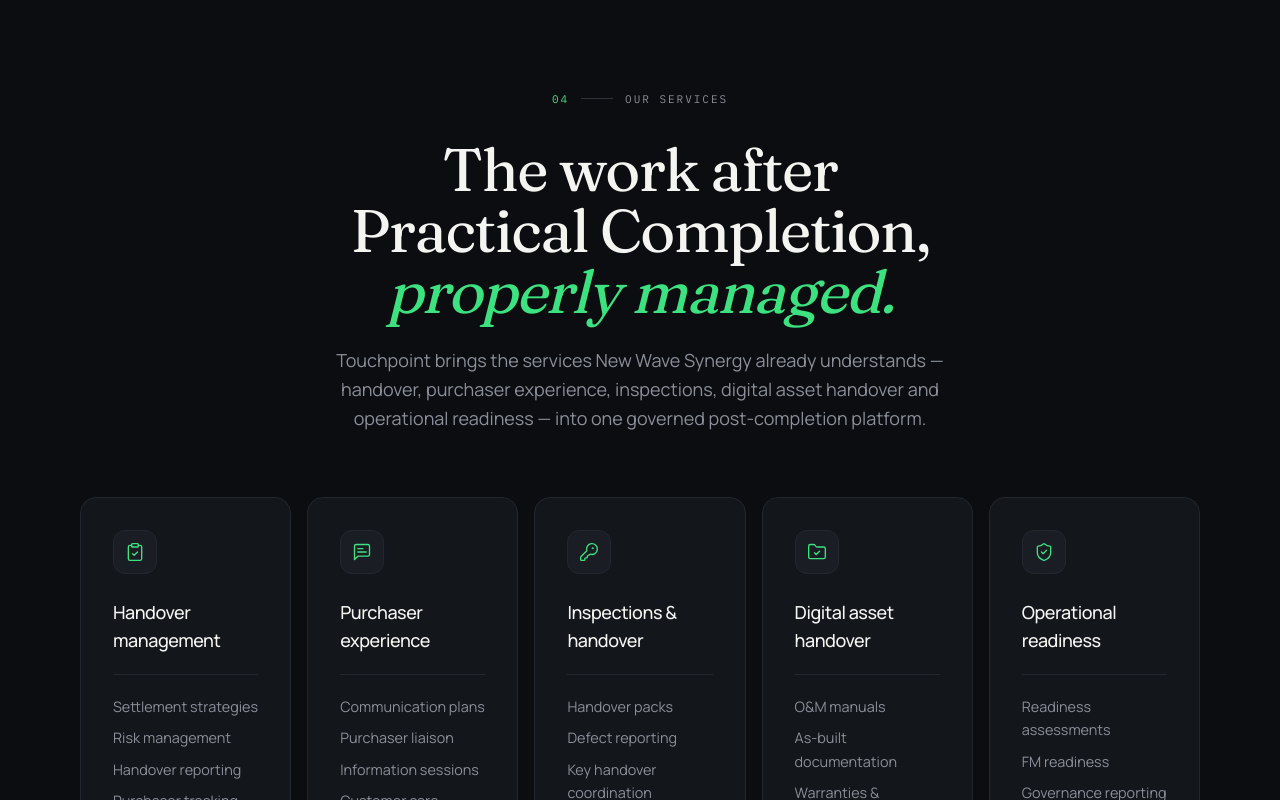
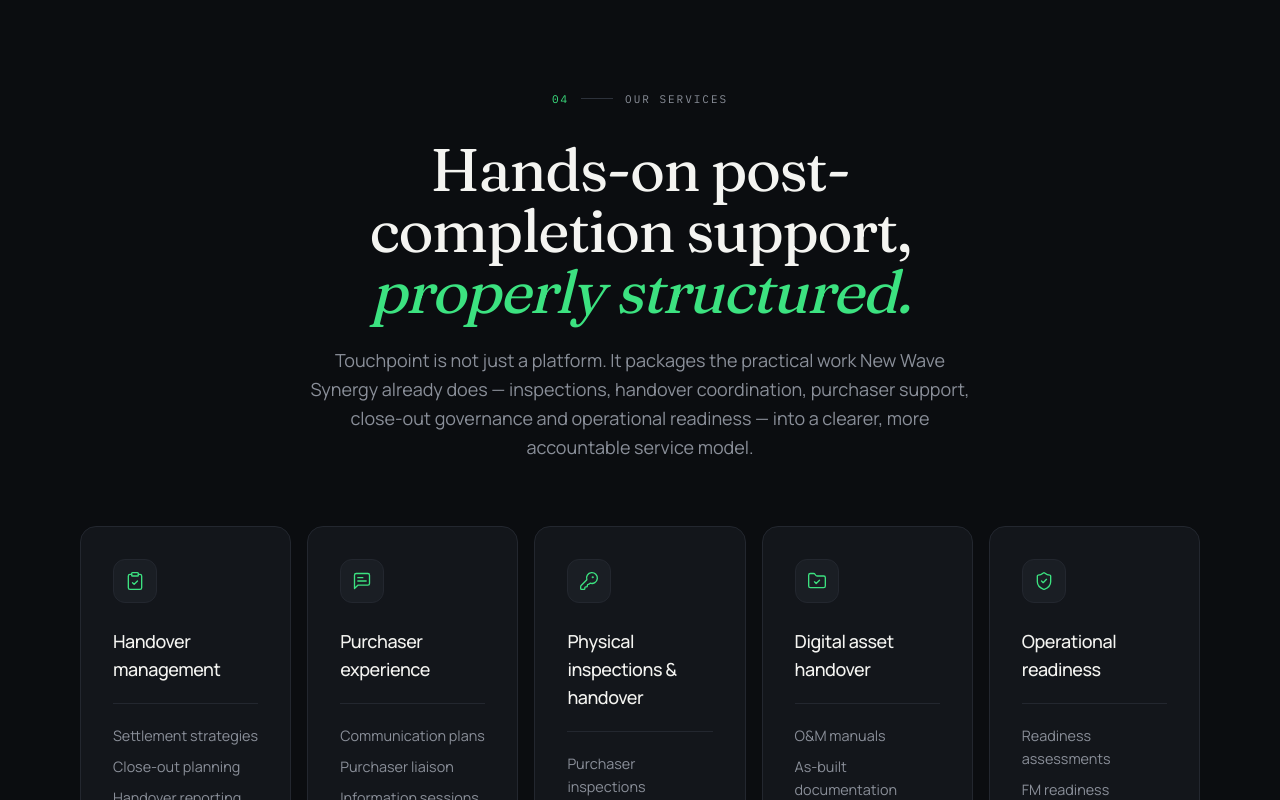
Before and after one commit to EVAVO-STUDIO/touchpoint, a Next.js app: page / in a window 1280 px wide. Shown: the part 4200-5000 px from the top of the page. Built offline with nearby package versions, Linux system fonts and the light colour scheme.

Commit message:
feat: make services more people and inspection led

```diff
--- a/components/sections/services.tsx
+++ b/components/sections/services.tsx
@@ -6,7 +6,7 @@
   {
     icon: ClipboardCheck,
     title: 'Handover management',
-    items: ['Settlement strategies', 'Risk management', 'Handover reporting', 'Purchaser tracking'],
+    items: ['Settlement strategies', 'Close-out planning', 'Handover reporting', 'Purchaser tracking'],
   },
   {
     icon: MessageSquareText,
@@ -15,8 +15,8 @@
   },
   {
     icon: KeyRound,
-    title: 'Inspections & handover',
-    items: ['Handover packs', 'Defect reporting', 'Key handover coordination', 'Occupation readiness'],
+    title: 'Physical inspections & handover',
+    items: ['Purchaser inspections', 'Valuation inspections', 'Key handover coordination', 'Occupation readiness'],
   },
   {
     icon: FolderCheck,
@@ -46,15 +46,16 @@
           </Reveal>
           <Reveal delay={0.05}>
             <h2 className="display-lg mt-8 text-balance">
-              The work after Practical Completion,{' '}
-              <span className="italic-accent text-accent">properly managed.</span>
+              Hands-on post-completion support,{' '}
+              <span className="italic-accent text-accent">properly structured.</span>
             </h2>
           </Reveal>
           <Reveal delay={0.1}>
             <p className="mx-auto mt-6 max-w-2xl text-pretty text-lg leading-[1.6] text-muted">
-              Touchpoint brings the services New Wave Synergy already understands —
-              handover, purchaser experience, inspections, digital asset handover and
-              operational readiness — into one governed post-completion platform.
+              Touchpoint is not just a platform. It packages the practical work
+              New Wave Synergy already does — inspections, handover coordination,
+              purchaser support, close-out governance and operational readiness —
+              into a clearer, more accountable service model.
             </p>
           </Reveal>
         </div>
```
